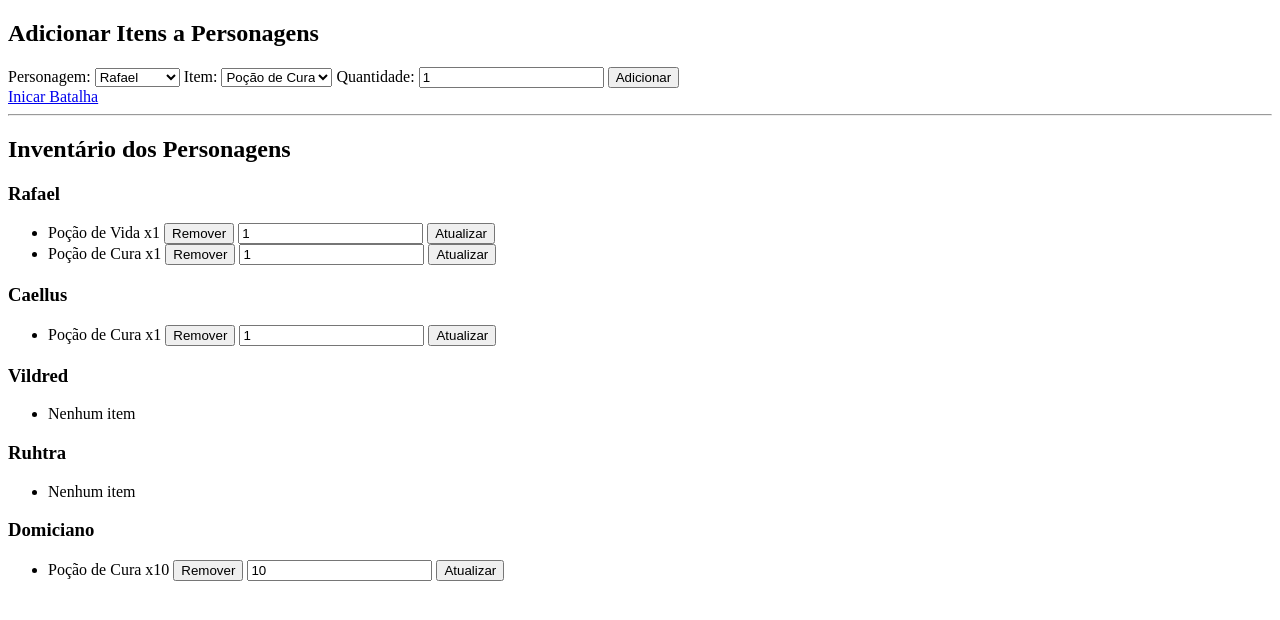
After one commit to rafael-c3/RPG_Manager, a Django app: page /master/adventure/ in a window 1280 px wide. The commit adds this page. Shown: the top 620 px of the page. Run offline with Django 5.2, Linux system fonts and the light colour scheme; data comes from the database, SQL or seed files in the repository; both versions use the stored data as it was after the commit.

Commit message:
v1.8 Sistema de Admnistração de Itens + Contador de Turnos

```diff
--- a/Battle_Control/models.py
+++ b/Battle_Control/models.py
@@ -103,7 +103,7 @@ class Efeito(models.Model):
     TIPOS = [
         ('buff', 'Buff'),
         ('debuff', 'Debuff'),
-        ('passiva', 'Passiva'),
+        ('habilidade', 'Habilidade'),
         ('arma', 'Arma'),
     ]
 
--- /dev/null
+++ b/Battle_Control/templates/site/adventure.html
@@ -0,0 +1,59 @@
+<!DOCTYPE html>
+<html lang="en">
+<head>
+    <meta charset="UTF-8">
+    <meta name="viewport" content="width=device-width, initial-scale=1.0">
+    <title>Document</title>
+</head>
+<body>
+<h2>Adicionar Itens a Personagens</h2>
+<form method="post">
+  {% csrf_token %}
+  <label for="personagem">Personagem:</label>
+  <select name="personagem_id" required>
+    {% for p in personagens %}
+      <option value="{{ p.id }}">{{ p.nome }}</option>
+    {% endfor %}
+  </select>
+
+  <label for="item">Item:</label>
+  <select name="item_id" required>
+    {% for i in itens %}
+      <option value="{{ i.id }}">{{ i.nome }}</option>
+    {% endfor %}
+  </select>
+
+  <label for="quantidade">Quantidade:</label>
+  <input type="number" name="quantidade" min="1" value="1" required>
+
+  <button type="submit">Adicionar</button>
+</form>
+<a class="link" href="{% url 'rpg:batalhar' %}">Inicar Batalha</a>
+
+<hr>
+
+<h2>Inventário dos Personagens</h2>
+{% for bloco in inventarios_por_personagem %}
+  <h3>{{ bloco.personagem.nome }}</h3>
+  <ul>
+    {% for inv in bloco.itens %}
+      <li>
+        {{ inv.item.nome }} x{{ inv.quantidade }}
+        <form action="{% url 'rpg:remover_item' inv.id %}" method="post" style="display:inline;">
+          {% csrf_token %}
+          <button type="submit">Remover</button>
+        </form>
+        <form action="{% url 'rpg:editar_item' inv.id %}" method="post" style="display:inline;">
+          {% csrf_token %}
+          <input type="number" name="quantidade" value="{{ inv.quantidade }}" min="1" required>
+          <button type="submit">Atualizar</button>
+        </form>
+      </li>
+    {% empty %}
+      <li>Nenhum item</li>
+    {% endfor %}
+  </ul>
+{% endfor %}
+
+</body>
+</html>
--- a/Battle_Control/urls.py
+++ b/Battle_Control/urls.py
@@ -1,5 +1,5 @@
 from django.urls import path
-from .views import index_view, list_view, create_view, delete_view, detail_view, update_view, battle_view
+from .views import index_view, list_view, create_view, delete_view, detail_view, update_view, battle_view, adventure_view, remover_item, editar_item
 
 app_name = 'rpg'
 urlpatterns = [
@@ -10,4 +10,7 @@ urlpatterns = [
     path('atualizar/<int:pk>', update_view, name='atualizar'),
     path('deletar/<int:pk>', delete_view, name='deletar'),
     path('battle/', battle_view, name='batalhar'),
+    path("adventure/", adventure_view, name="adventure"),
+    path("remover_item/<int:inventario_id>/", remover_item, name="remover_item"),
+    path("editar_item/<int:inventario_id>/", editar_item, name="editar_item"),
 ]
--- a/Battle_Control/views.py
+++ b/Battle_Control/views.py
@@ -3,6 +3,8 @@ from django.shortcuts import render, redirect, get_object_or_404
 from .models import Personagem, Inventario, Item, Efeito, EfeitoAplicado, ItemAplicado
 from .forms import PersonagemForm
 from django.http import HttpResponse
+from collections import defaultdict
+from django.views.decorators.http import require_POST
 
 def index_view(request):
     return render(request, 'site/index.html')
@@ -197,7 +199,10 @@ def battle_view(request):
     # Pega todos os personagens disponíveis
     personagens = Personagem.objects.all()
     # Busca os efeitos reversíveis disponíveis
-    efeitos = Efeito.objects.all()  # mostra todos
+    buffs = Efeito.objects.filter(tipo='buff')
+    debuffs = Efeito.objects.filter(tipo='debuff')
+    habilidades = Efeito.objects.filter(tipo='habilidade')
+
     # Busca personagens selecionados na sessão
     selecionados_ids = request.session.get('selecionados', [])
     selecionados = Personagem.objects.filter(id__in=selecionados_ids)
@@ -214,6 +219,54 @@ def battle_view(request):
     return render(request, 'site/battle.html', {
         'personagens': personagens,
         'personagens_por_tipo': personagens_por_tipo,
-        'efeitos': efeitos,
+        'buffs': buffs,
+        'debuffs': debuffs,
+        'habilidades': habilidades,
+    })
 
+def adventure_view(request):
+    personagens = Personagem.objects.all()
+    itens = Item.objects.all()
+
+    if request.method == "POST":
+        personagem_id = request.POST.get("personagem_id")
+        item_id = request.POST.get("item_id")
+        quantidade = int(request.POST.get("quantidade", 1))
+
+        personagem = get_object_or_404(Personagem, id=personagem_id)
+        item = get_object_or_404(Item, id=item_id)
+
+        inventario, criado = Inventario.objects.get_or_create(personagem=personagem, item=item)
+        inventario.quantidade += quantidade
+        inventario.save()
+
+        return redirect("rpg:adventure")
+
+    # Estrutura: lista de dicionários por personagem
+    inventarios_por_personagem = []
+    for personagem in personagens:
+        inventario_do_personagem = Inventario.objects.filter(personagem=personagem).select_related("item")
+        inventarios_por_personagem.append({
+            "personagem": personagem,
+            "itens": inventario_do_personagem
+        })
+
+    return render(request, "site/adventure.html", {
+        "personagens": personagens,
+        "itens": itens,
+        "inventarios_por_personagem": inventarios_por_personagem,
     })
+
+@require_POST
+def remover_item(request, inventario_id):
+    inventario = get_object_or_404(Inventario, id=inventario_id)
+    inventario.delete()
+    return redirect("rpg:adventure")
+
+@require_POST
+def editar_item(request, inventario_id):
+    inventario = get_object_or_404(Inventario, id=inventario_id)
+    nova_quantidade = int(request.POST.get("quantidade", 1))
+    inventario.quantidade = nova_quantidade
+    inventario.save()
+    return redirect("rpg:adventure")
--- a/RPG_Master/settings.py
+++ b/RPG_Master/settings.py
@@ -121,3 +121,6 @@ STATIC_URL = 'static/'
 # https://docs.djangoproject.com/en/5.2/ref/settings/#default-auto-field
 
 DEFAULT_AUTO_FIELD = 'django.db.models.BigAutoField'
+
+MEDIA_URL = '/media/'
+MEDIA_ROOT = BASE_DIR / 'media'
```
Also changed, not shown: Battle_Control/templates/site/battle.html (+26 -8 lines), Battle_Control/migrations/0029_alter_efeito_tipo.py (added), db.sqlite3, imagens/FqZAWWEWAAckURV.jfif (added).
